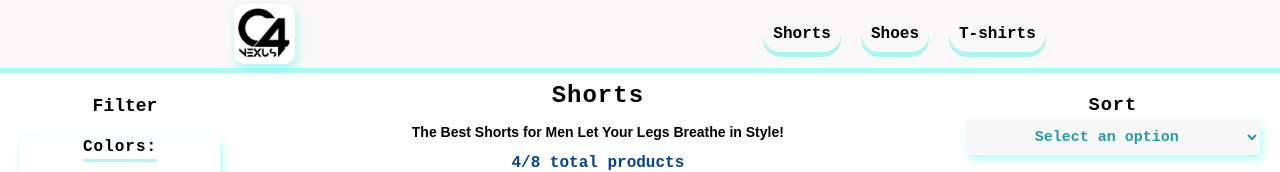
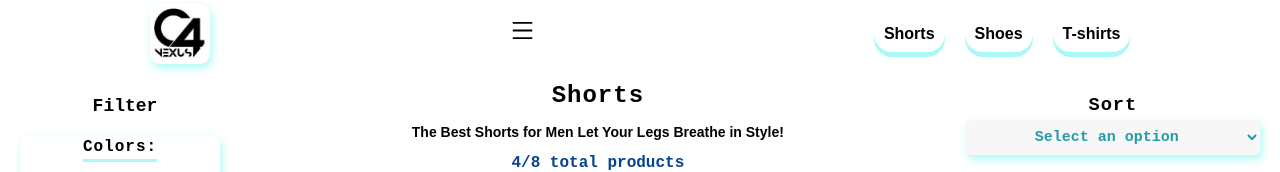
Before and after one commit to ANikolovvv/C4-Nexus, a React (Create React App) app in the folder spa/: page / in a window 1280 px wide. Shown: the top 172 px of the page. Built offline with nearby package versions, Linux system fonts and the light colour scheme; the HTML template or start-up script is replaced by a standard one.

Commit message:
Update Header.js

```diff
--- a/spa/src/components/Header/Header.js
+++ b/spa/src/components/Header/Header.js
@@ -1,16 +1,17 @@
 import Menu from "../Mobile/Menu/Menu";
 import styles from "./Header.module.css";
+
 import { Link } from "react-router-dom";
 import { AiOutlineUser } from "react-icons/ai";
 
 const Header = () => {
   return (
-    <header className={styles.sticky}>
+    <header className={styles.sticky_header}>
       <nav className={styles.container}>
         <Link className={styles.logo} to="/">
-          <img src="image006.jpg" alt="logo"/>
+          <img src="image006.jpg" alt="logo" />
         </Link>
-        <div className={styles["nav-mobile"]}>
+        <div className={styles.nav_mobile}>
           <Menu />
         </div>
         <div className={styles.icon}>
```
